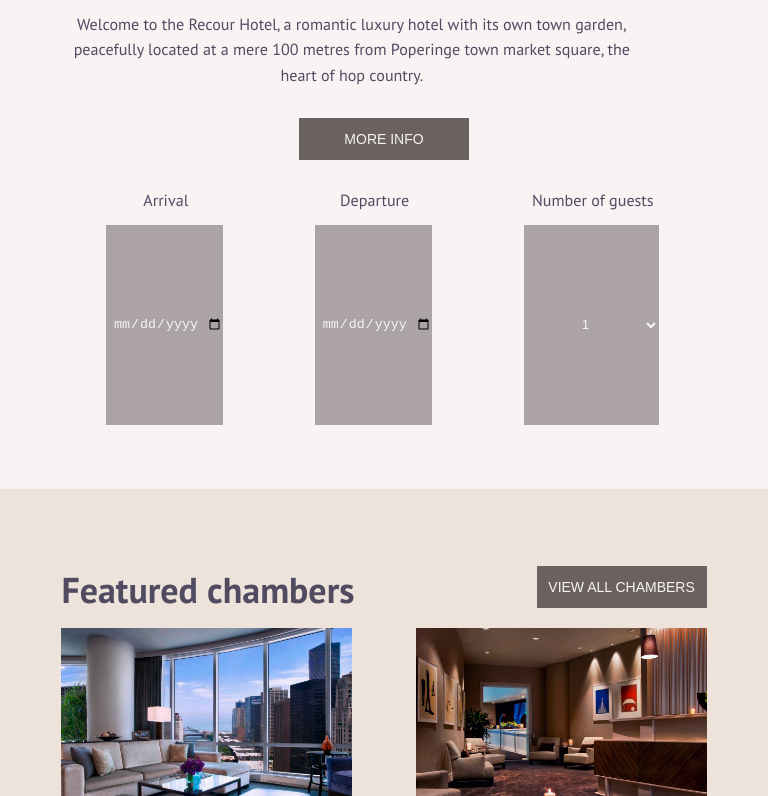
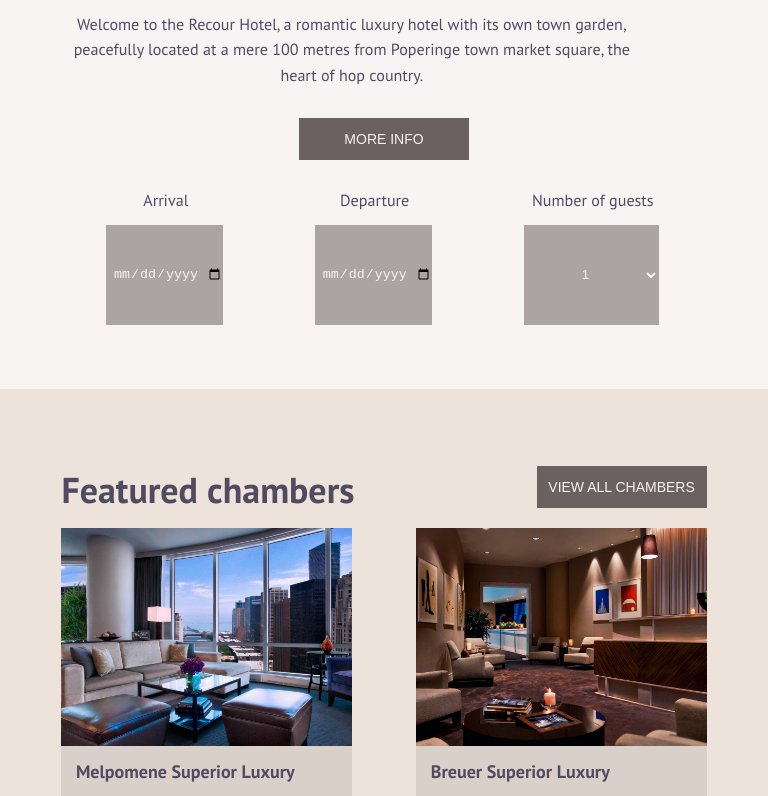
Before and after one commit to SunkissedWitch/first_repo, a plain HTML site: page index.html in a window 768 px wide. Shown: the part 504-1300 px from the top of the page. Drawn offline with Linux system fonts and the light colour scheme; a script that the page names is missing.

Commit message:
calendars smaller

```diff
--- a/media.css
+++ b/media.css
@@ -243,6 +243,11 @@ h2 {
       header {
         min-height: 400px;
       }
+      .selection-part input,
+      .selection-part select{
+        width: 98%;
+        height: 100px;
+      }
       .chamber{
         width: 45%;
       }
```
